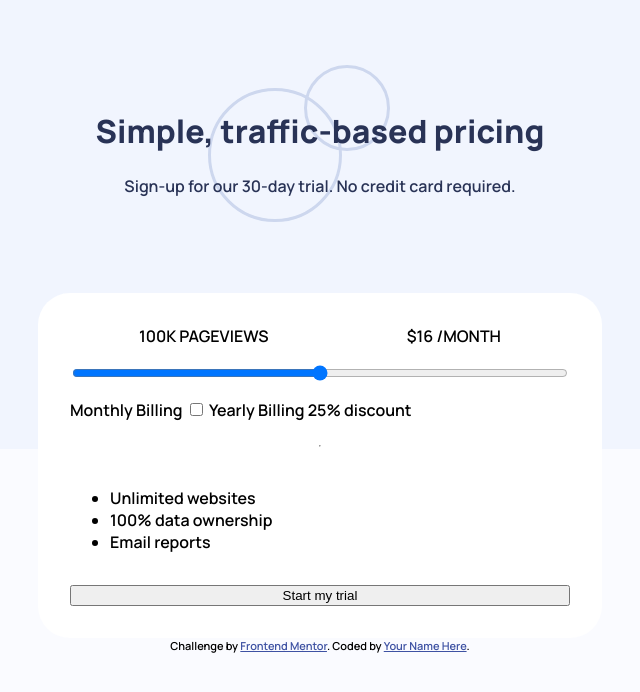
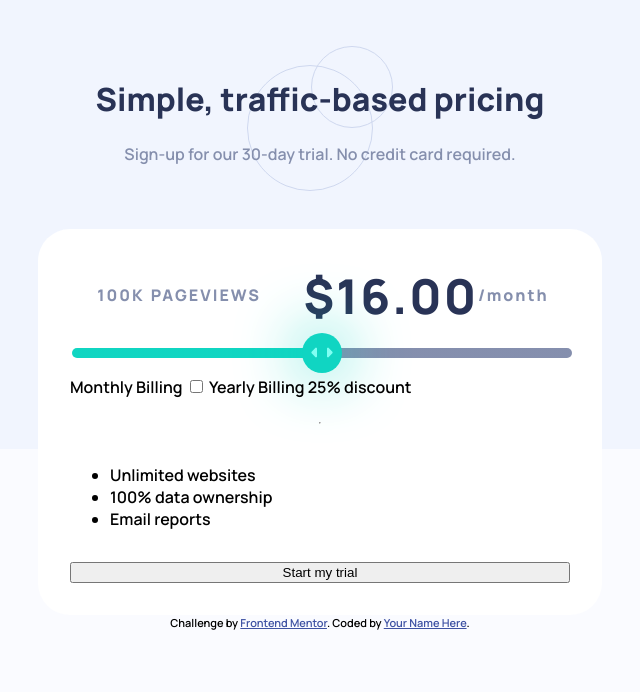
Before and after one commit to jnschaffer/interactive-pricing-component, a plain HTML site: page index.html in a window 1280 px wide. Shown: the whole page, without its empty margins (320-960 px from the left). Drawn offline with Linux system fonts and the light colour scheme.

Commit message:
slider styles

```diff
--- a/index.html
+++ b/index.html
@@ -12,6 +12,8 @@
       href="./images/favicon-32x32.png"
     />
     <link rel="stylesheet" href="style.css" />
+
+		<script type="module" src="script.js"></script>
 
     <title>Frontend Mentor | Interactive pricing component</title>
 
@@ -34,10 +36,10 @@
 
     <div class="wrapper">
       <div class="label">
-				<label for="slider"> <span>100k</span> Pageviews </label>
-				<label for="slider">$<span>16</span> /month</label>
+        <label for="slider" class="uppercase"><span id="label-view">100k</span> Pageviews </label>
+        <label for="slider"><span id="label-cost">$16.00</span> /month</label>
       </div>
-			<input type="range" name="slider" id="slider" />
+      <input type="range" name="slider" id="slider" class="slider" min=""/>
       <label>
         Monthly Billing <input type="checkbox" name="" id="" /> Yearly Billing
         <span> 25% discount </span>
--- /dev/null
+++ b/script.js
@@ -0,0 +1,5 @@
+const slider = document.querySelector(".slider")
+
+slider.addEventListener("input", (event) => {
+	slider.style.setProperty("--range-value", `${slider.value}%`)
+})
--- a/style.css
+++ b/style.css
@@ -1,10 +1,13 @@
-@import url('https://fonts.googleapis.com/css2?family=Manrope:wght@600;800&family=Outfit:wght@400;700&display=swap');
+@import url("https://fonts.googleapis.com/css2?family=Manrope:wght@600;800&family=Outfit:wght@400;700&display=swap");
 
 :root {
-	font-family: 'Manrope';
+  font-family: "Manrope";
   --bg-color: hsl(230, 100%, 99%);
   --card-bg-color: hsl(0, 0%, 100%);
   --text-color: hsl(227, 35%, 25%);
+  --text-color-secondary: hsl(225, 20%, 60%);
+  --text-cta-color: hsl(227, 35%, 25%);
+  --slider-track-color: hsl(174, 86%, 45%);
 }
 
 body {
@@ -15,32 +18,16 @@ body {
 
 .plug {
   text-align: center;
-	padding-block: 5rem;
+  padding-block: 3rem;
   position: relative;
   color: var(--text-color);
+  background-image: url(images/pattern-circles.svg);
+  background-repeat: no-repeat;
+  background-position: center;
 }
 
-.plug::before {
-	content: " ";
-	position: absolute;
-	z-index: -1;
-	left: calc(50% - 7rem);
-	width: 8rem;
-	height: 8rem;
-	border-radius: 50%;
-	border: 3px solid hsl(223, 50%, 87%);
-}
-
-.plug::after {
-	content: " ";
-	position: absolute;
-	z-index: -1;
-	left: calc(50% - 1rem);
-	top: 20%;
-	width: 5rem;
-	height: 5rem;
-	border-radius: 50%;
-	border: 3px solid hsl(223, 50%, 87%);
+.plug > p {
+  color: var(--text-color-secondary);
 }
 
 .wrapper {
@@ -56,6 +43,75 @@ body {
 
 .label {
   display: flex;
+	flex-wrap: wrap;
   justify-content: space-around;
+  align-items: center;
+  color: var(--text-color-secondary);
+  font-weight: 800;
+  letter-spacing: 2px;
+}
+
+.uppercase {
   text-transform: uppercase;
 }
+
+.label > * {
+  padding: 0.125rem;
+  display: flex;
+	flex-wrap: wrap;
+  align-items: center;
+}
+
+#label-cost {
+  font-size: 3rem;
+  color: var(--text-cta-color);
+}
+
+#label-view {
+  padding-inline: 0.375rem;
+}
+
+.slider {
+  --range-value: 50%;
+
+  -webkit-appearance: none;
+  appearance: none;
+
+  width: 100%;
+  height: 0.625rem;
+  background: linear-gradient(
+    90deg,
+    var(--slider-track-color) var(--range-value),
+    var(--text-color-secondary) var(--range-value)
+  );
+  outline: none;
+  cursor: pointer;
+  border-radius: 1rem;
+  /* opacity: 0.7; */
+}
+
+.slider::-webkit-slider-thumb {
+  -webkit-appearance: none;
+  appearance: none;
+
+  height: 2.5rem;
+  width: 2.5rem;
+  border-radius: 50%;
+  background-color: var(--slider-track-color);
+  background-image: url(images/icon-slider.svg);
+  background-repeat: no-repeat;
+  background-position: center;
+	box-shadow: 0 0 4rem var(--slider-track-color);
+}
+
+.slider::-moz-range-thumb {
+  width: 2.5rem;
+  height: 2.5rem;
+  background-color: var(--slider-track-color);
+  background-image: url(images/icon-slider.svg);
+  background-repeat: no-repeat;
+  background-position: center;
+  border-radius: 50%;
+  border: none;
+	box-shadow: 0 0 4rem var(--slider-track-color);
+}
```
Lines whose indentation alone changed are shown as unchanged.
